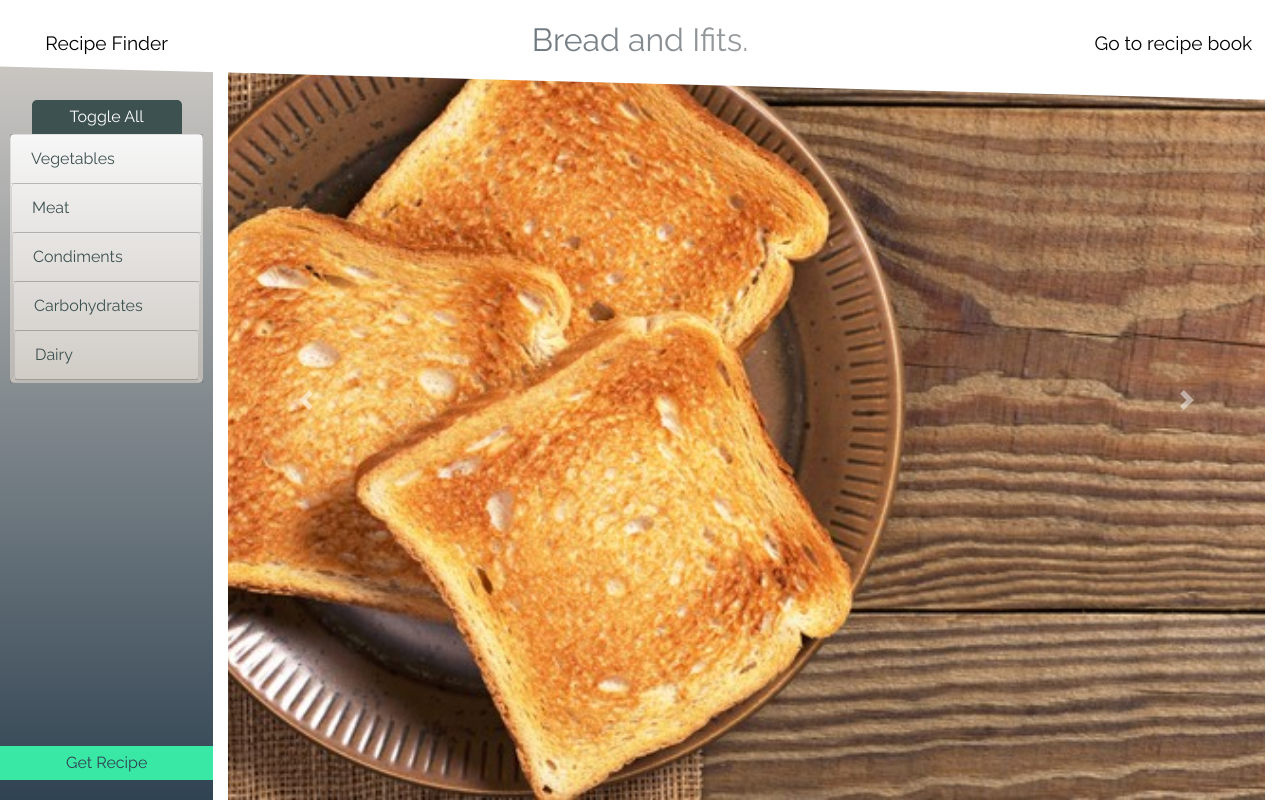
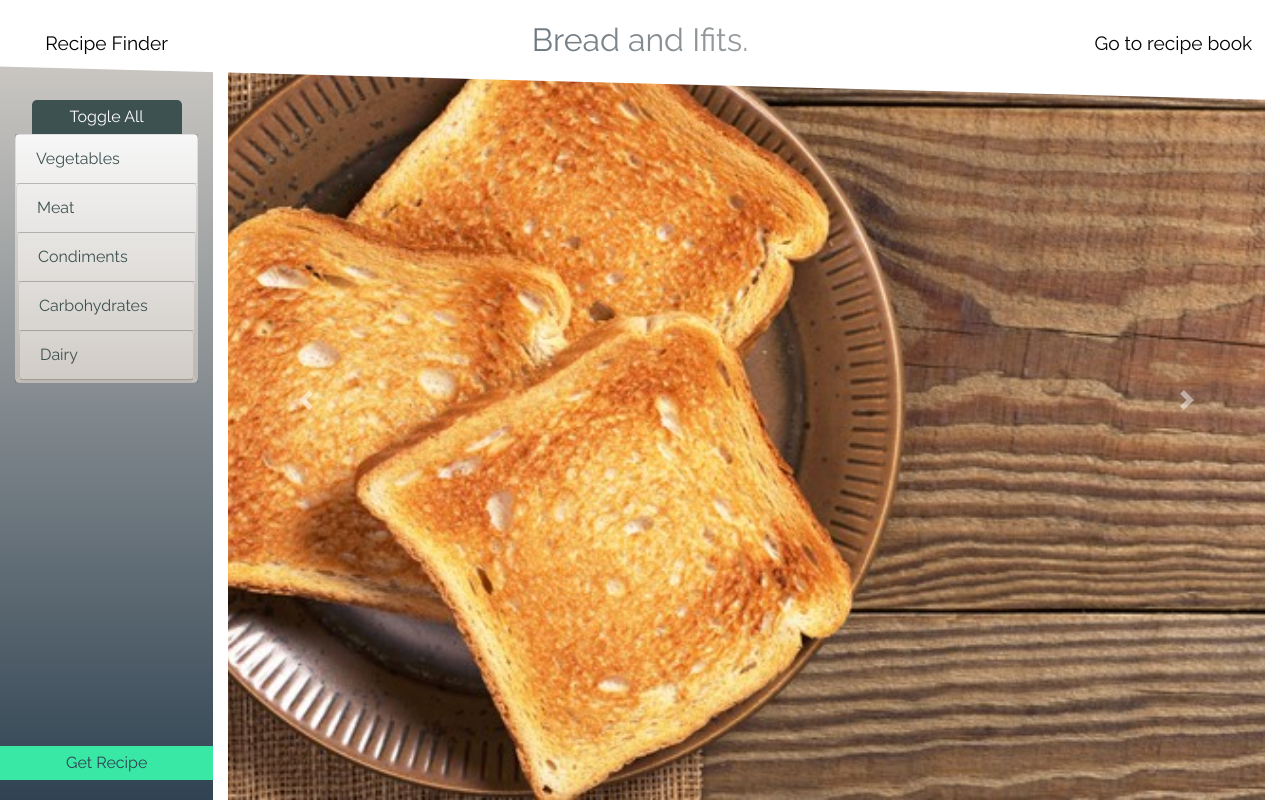
Before and after one commit to Mayden-Academy/2019-Aug-Bread-and-ifit-cobras, a PHP site: page /app/index.php in a window 1280 px wide. Run offline with PHP 8.4, Linux system fonts and the light colour scheme; data comes from the database, SQL or seed files in the repository; style sheets or scripts are compiled from the project's sources.

Commit message:
fixed menu button better

```diff
--- a/app/index.php
+++ b/app/index.php
@@ -38,8 +38,8 @@ use BreadAndIfit\Ingredients\IngredientGateway;
 <div class="nav-transform"></div>
 <div class="container-fluid">
     <div class="row" id="mainContent">
-        <div class="col-2">
-            <aside class="justify-content-center">
+        <div class="col-2" id="menuContainer">
+            <aside class="justify-content-center col-12">
                 <form method="post" id="ingredientsForm">
                     <?php
                     $db = DbConnector::getDatabase();
@@ -53,6 +53,7 @@ use BreadAndIfit\Ingredients\IngredientGateway;
                 </form>
                 <input class="choice-btn col-2" id="getRecipeBtn" type="submit" value="Get Recipe">
             </aside>
+
         </div>
         <main class="col-10">
             <?php
--- a/app/scss/style.scss
+++ b/app/scss/style.scss
@@ -43,11 +43,14 @@ $submitColor: #3ae8a5;
   z-index: 100;
 }
 
+#menuContainer {
+  padding: 0 !important;
+}
+
 aside {
   background-image: -webkit-linear-gradient($gradientColor1, $gradientColor2);
   overflow: auto;
   height: 100vh;
-  width: 16.66%;
   position: fixed;
   top: 0;
   left: 0;
```
